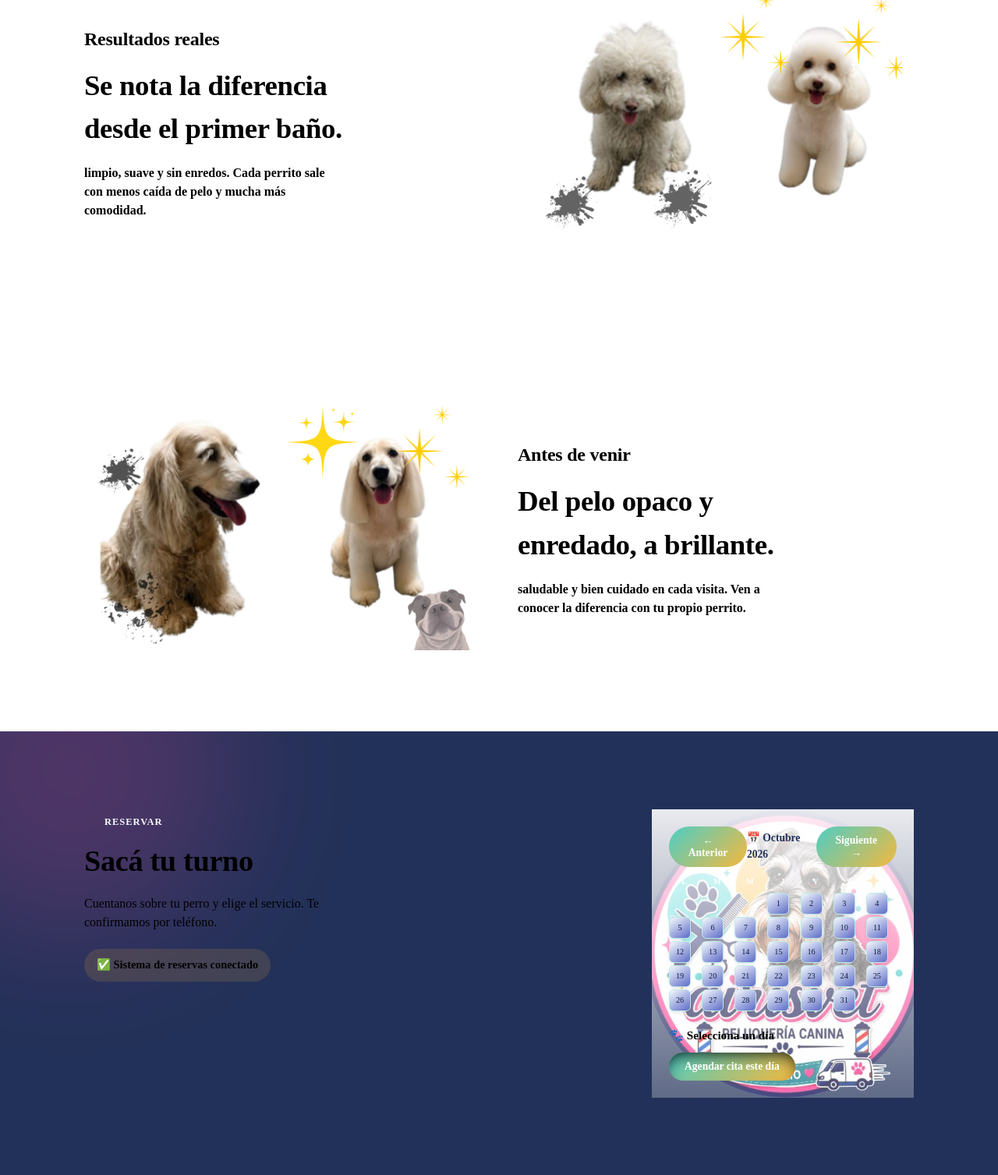
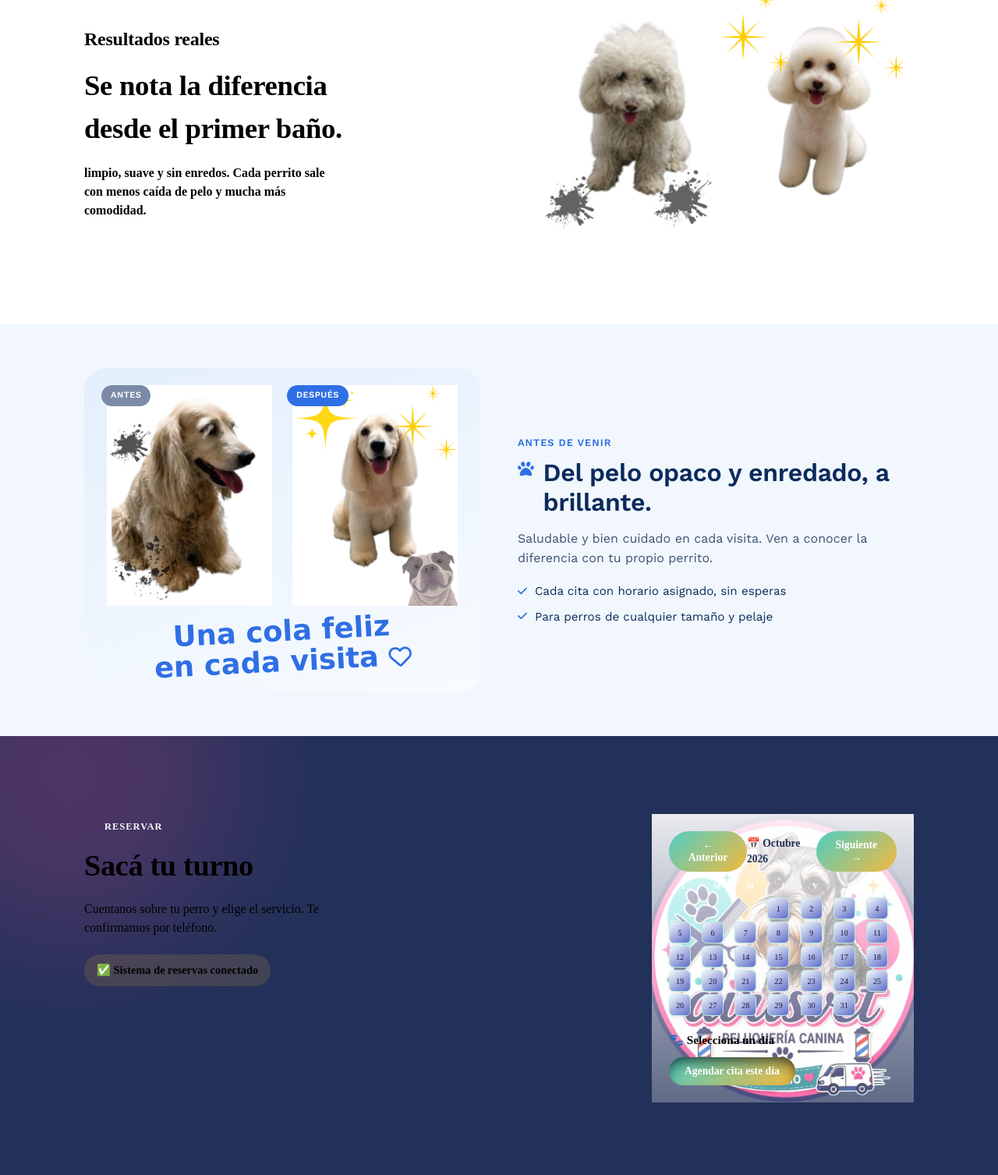
Before and after one commit to ramsesfg/airisvet-marcos, a Flask app: page / in a window 1280 px wide. Shown: the part 2786-4293 px from the top of the page at 78% size. Run offline with Flask 3, Linux system fonts and the light colour scheme; data that the repository does not hold is empty; some libraries are stand-ins or nearby versions.

Commit message:
mas cambios

```diff
--- a/backend/static/style.css
+++ b/backend/static/style.css
@@ -1713,3 +1713,141 @@
 .servicio--azul  { --srv-fondo: #e3efff; --srv-color: #2f6fe4; }
 .servicio--menta { --srv-fondo: #d9f5ee; --srv-color: #1aa98f; }
 .servicio--coral { --srv-fondo: #fde6e2; --srv-color: #e4604d; }
+
+/* Pega esto al FINAL de static/style.css */
+
+.ps-section {
+  background: #f1f7fd;
+  padding: 56px 0;
+  font-family: "Work Sans", system-ui, -apple-system, "Segoe UI", sans-serif;
+}
+
+.ps-inner {
+  display: grid;
+  grid-template-columns: 1fr 1fr;
+  gap: 48px;
+  align-items: center;
+}
+
+/* ---- Lado de las fotos ---- */
+
+.ps-media {
+  background: linear-gradient(160deg, #e3effc, #f8fbff);
+  border-radius: 28px;
+  padding: 22px 22px 20px;
+}
+
+.ps-fotos {
+  display: grid;
+  grid-template-columns: 1fr 1fr;
+  gap: 12px;
+}
+
+.ps-foto {
+  position: relative;
+  margin: 0;
+  aspect-ratio: 4 / 5;
+}
+
+.ps-foto img {
+  width: 100%;
+  height: 100%;
+  object-fit: contain;
+}
+
+.ps-tag {
+  position: absolute;
+  top: 0;
+  left: 0;
+  z-index: 1;
+  padding: 5px 12px;
+  border-radius: 999px;
+  font-size: 0.7rem;
+  font-weight: 700;
+  letter-spacing: 0.04em;
+  text-transform: uppercase;
+  color: #ffffff;
+}
+
+.ps-tag--antes   { background: #7b8aa6; }
+.ps-tag--despues { background: #2f6fe4; }
+
+.ps-lema {
+  margin: 14px 0 0;
+  font-family: "Caveat", "Segoe Script", cursive;
+  font-size: clamp(1.8rem, 3vw, 2.3rem);
+  font-weight: 600;
+  line-height: 1.05;
+  text-align: center;
+  color: #2f6fe4;
+  transform: rotate(-3deg);
+}
+
+.ps-lema i {
+  font-size: 0.8em;
+}
+
+/* ---- Lado del texto ---- */
+
+.ps-kicker {
+  margin: 0 0 10px;
+  font-size: 0.8rem;
+  font-weight: 600;
+  letter-spacing: 0.08em;
+  text-transform: uppercase;
+  color: #2f6fe4;
+}
+
+.ps-titulo {
+  display: flex;
+  align-items: flex-start;
+  gap: 12px;
+  margin: 0 0 14px;
+  font-family: inherit;
+  font-size: clamp(1.5rem, 2.6vw, 2rem);
+  font-weight: 700;
+  line-height: 1.2;
+  color: #0c2a5c;
+}
+
+.ps-titulo i {
+  margin-top: 0.2em;
+  font-size: 1.3rem;
+  color: #2f6fe4;
+}
+
+.ps-texto {
+  max-width: 46ch;
+  margin: 0 0 18px;
+  font-size: 1rem;
+  line-height: 1.6;
+  color: #3d5073;
+}
+
+.ps-lista {
+  list-style: none;
+  margin: 0;
+  padding: 0;
+  display: grid;
+  gap: 10px;
+}
+
+.ps-lista li {
+  display: flex;
+  align-items: center;
+  gap: 10px;
+  font-size: 0.95rem;
+  color: #0c2a5c;
+}
+
+.ps-lista li i {
+  font-size: 0.85rem;
+  color: #2f6fe4;
+}
+
+/* ---- Celular ---- */
+
+@media (max-width: 860px) {
+  .ps-section { padding: 40px 0; }
+  .ps-inner { grid-template-columns: 1fr; gap: 28px; }
+}
--- a/backend/templates/index.html
+++ b/backend/templates/index.html
@@ -52,8 +52,6 @@
       <img src="{{ url_for('static', filename='img/imagen mejorada y profesional.jpg') }}"
         alt="Perro recién bañado en Arisvet" class="hero-cutout-img">
     </section>
-
- <!-- SERVICIOS -->
     <section id="servicios" class="servicios">
       <div class="wrap">
         <p class="eyebrow"></p>
@@ -176,31 +174,38 @@
         </div>
       </div>
     </section>
+    <section class="ps-section">
+      <div class="wrap ps-inner">
 
-    <!-- TRANSFORMACIÓN 2 (imagen a la izquierda) -->
-    <section class="transformacion transformacion--izquierda">
-      <div class="wrap transformacion-inner">
-        <div class="transformacion-imagen">
-          <div class="antes-despues-card">
-            <div class="ad-foto">
-              <span class="ad-tag ad-tag-antes">Antes</span>
+        <div class="ps-media">
+          <div class="ps-fotos">
+            <figure class="ps-foto">
+              <span class="ps-tag ps-tag--antes">Antes</span>
               <img src="{{ url_for('static', filename='img/new2.png') }}" alt="Cocker antes del baño y corte">
-            </div>
-            <div class="ad-foto">
-              <span class="ad-tag ad-tag-despues">Después</span>
+            </figure>
+            <figure class="ps-foto">
+              <span class="ps-tag ps-tag--despues">Después</span>
               <img src="{{ url_for('static', filename='img/new.png') }}" alt="Cocker después del baño y corte">
-            </div>
+            </figure>
           </div>
+          <p class="ps-lema">Una cola feliz<br>en cada visita <i class="fa-regular fa-heart"></i></p>
         </div>
-        <div class="transformacion-copy">
-          <p class="eyebrow"> </p>
-          <h1><b>Antes de venir</b> </h1>
-          <h2>Del pelo opaco y<br>enredado, a brillante.</h2>
-          <p class="transformacion-lead">
-            <b>saludable y bien cuidado en cada visita. Ven a conocer la diferencia
-              con tu propio perrito.</b>
+
+        <div class="ps-copy">
+          <p class="ps-kicker">Antes de venir</p>
+          <h2 class="ps-titulo">
+            <i class="fa-solid fa-paw"></i>
+            <span>Del pelo opaco y enredado, a brillante.</span>
+          </h2>
+          <p class="ps-texto">
+            Saludable y bien cuidado en cada visita. Ven a conocer la diferencia con tu propio perrito.
           </p>
+          <ul class="ps-lista">
+            <li><i class="fa-solid fa-check"></i> Cada cita con horario asignado, sin esperas</li>
+            <li><i class="fa-solid fa-check"></i> Para perros de cualquier tamaño y pelaje</li>
+          </ul>
         </div>
+
       </div>
     </section>
 
```
